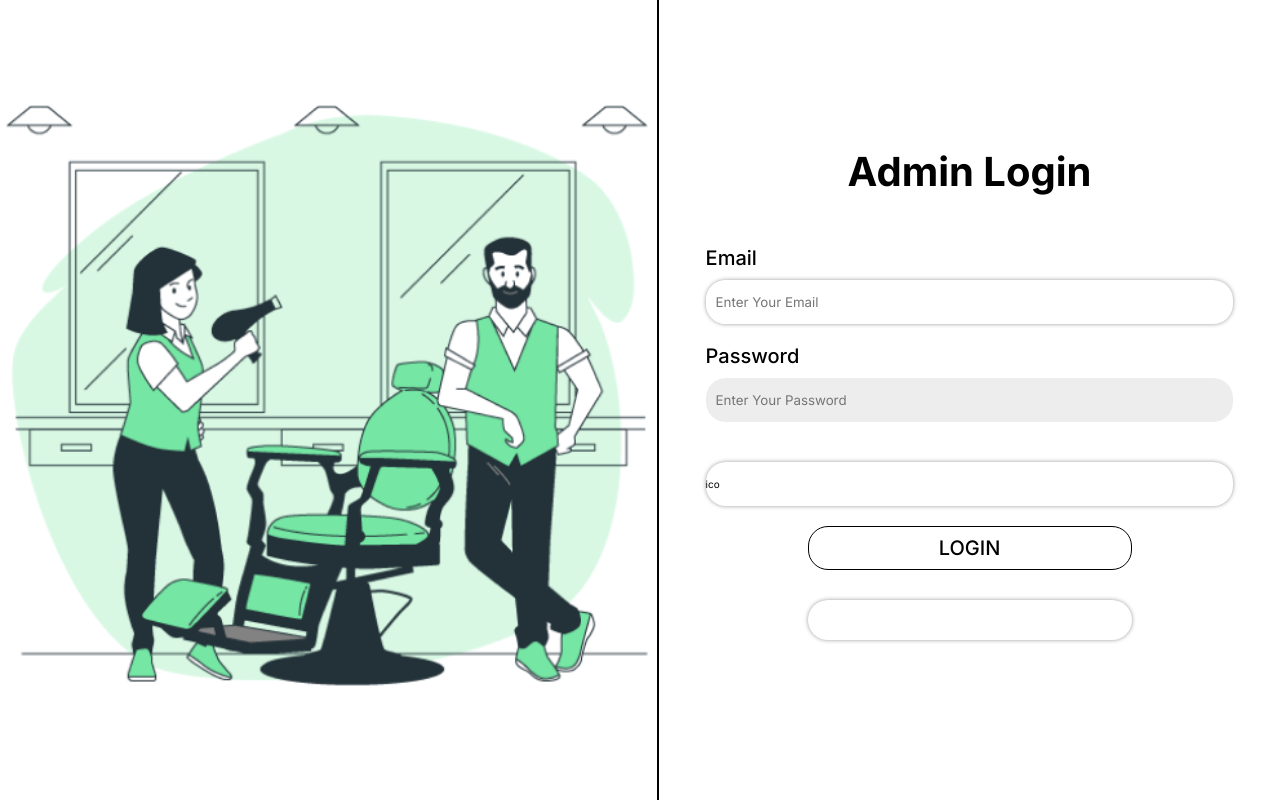
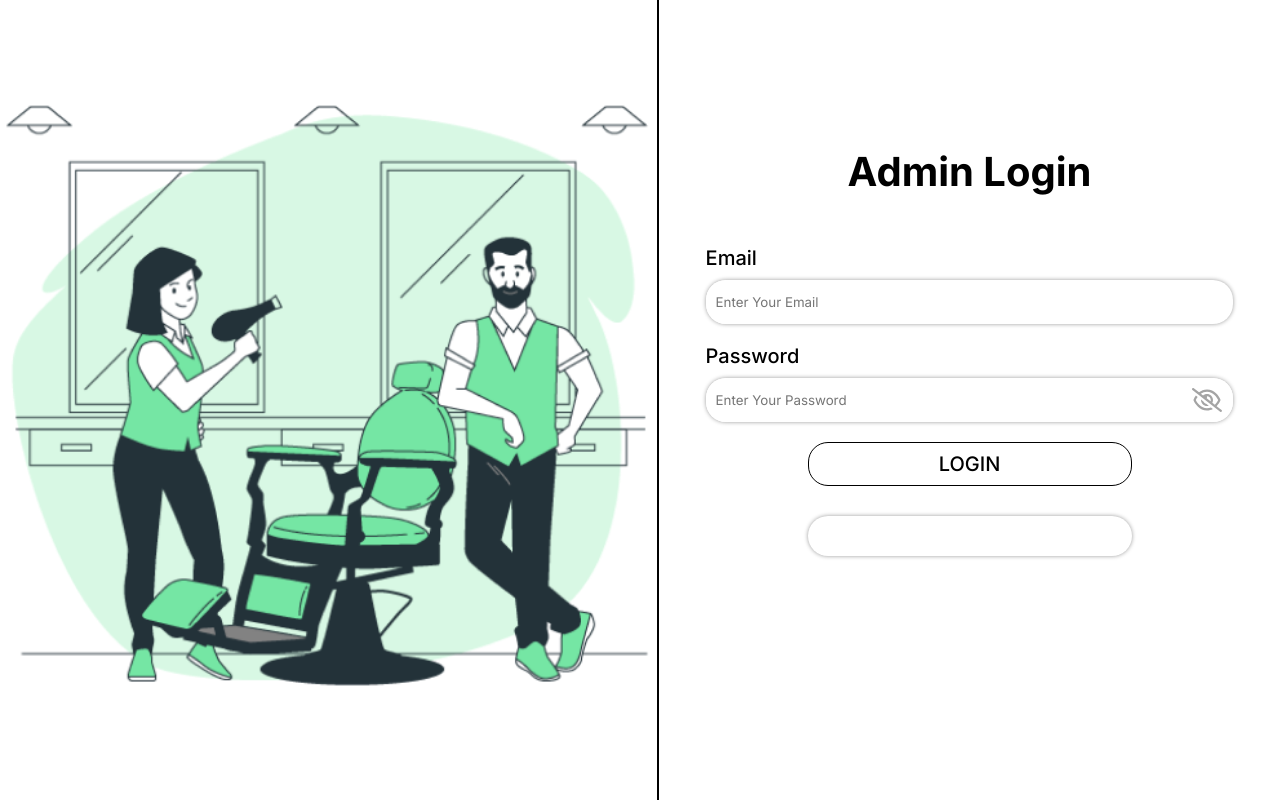
Before and after one commit to TheSagnikKing/kyosksfinal, a React (Vite) app: page / in a window 1280 px wide. Built offline with nearby package versions, Linux system fonts and the light colour scheme.

Commit message:
new adilson changes

```diff
--- a/src/components/AdminSignin/AdminSignin.css
+++ b/src/components/AdminSignin/AdminSignin.css
@@ -150,6 +150,11 @@
         border-radius: 20px;
     }
 
+
+    .password_field>div>div{
+        /* background-color: red !important; */
+        cursor: pointer;
+    }
 
 @media((min-width:430px) and (max-width:940px)){
     .admin__signin__main__container{
--- a/src/components/AdminSignin/AdminSignin.jsx
+++ b/src/components/AdminSignin/AdminSignin.jsx
@@ -8,8 +8,13 @@ import { setAdminCredentials, setAdminToken } from './adminauthSlice'
 import { useDispatch } from 'react-redux'
 import { GoogleLogin } from '@react-oauth/google'
 import { ColorRing } from 'react-loader-spinner'
+import {showEye} from '../../icons'
+import { FaRegEye, FaRegEyeSlash } from 'react-icons/fa6'
+
 
 const AdminSignin = () => {
+
+    console.log(showEye)
 
     const [adminlogin, {
         data,
@@ -42,7 +47,7 @@ const AdminSignin = () => {
             localStorage.setItem('adminkiyosktoken', data?.adminToken)
             localStorage.setItem('adminkiyoskloggin', 'true')
             dispatch(setAdminToken(data))
-            localStorage.setItem("salonSelect","false")
+            localStorage.setItem("salonSelect", "false")
             navigate("/selectsalon")
         } else if (isError) {
             toast.error(error?.data?.message, {
@@ -139,16 +144,18 @@ const AdminSignin = () => {
 
                     </div>
 
+                    <div className='password_field'>
+                        <h1>Password</h1>
+
                         <div>
-                        <h1>Password</h1>
                             <input
                                 type={showPassword ? "text" : "password"}
-                            // type='text'
                                 placeholder='Enter Your Password'
                                 value={password}
                                 onChange={(e) => setPassword(e.target.value)}
                             />
-                        <div onClick={() => setShowPassword((prev) => !prev)}>ico</div>
+                            <div onClick={() => setShowPassword((prev) => !prev)}>{showPassword ? <FaRegEye /> : <FaRegEyeSlash/>}</div>
+                        </div>
                     </div>
 
 
--- a/src/components/Dashboard/Dashboard2.jsx
+++ b/src/components/Dashboard/Dashboard2.jsx
@@ -477,8 +477,8 @@ const Dashboard2 = () => {
                     <div>
                         <p>Email Id: {selectCurrentBarberdata?.foundUser?.email}</p>
                         <p>Contact Number: {selectCurrentBarberdata?.foundUser?.mobileNumber}</p>
-                        <p>Barber Salon Id: {selectCurrentBarberdata?.foundUser?.salonId}</p>
-                        <p>Barber EWT: {selectCurrentBarberdata?.foundUser?.barberEWT}</p>
+                        {/* <p>Barber Salon Id: {selectCurrentBarberdata?.foundUser?.salonId}</p>
+                        <p>Barber EWT: {selectCurrentBarberdata?.foundUser?.barberEWT}</p> */}
                         {barberOnlineCheck ? <p style={{ color: "#03A100" }}>You are currently Online</p> : <p style={{ color: "red" }}>You are currently Offline</p>}
                     </div>
                 </div>
--- a/src/components/QueueList/BarberServeLogin/BarberServeLogin.jsx
+++ b/src/components/QueueList/BarberServeLogin/BarberServeLogin.jsx
@@ -1,7 +1,7 @@
 import React, { useEffect, useState } from 'react'
 import { DropdownIcon } from '../../../icons'
 import './BarberServeLogin.css'
-import { Link, useNavigate,useLocation } from 'react-router-dom'
+import { Link, useNavigate, useLocation } from 'react-router-dom'
 import { useDispatch, useSelector } from 'react-redux'
 
 import toast from 'react-hot-toast'
@@ -13,6 +13,7 @@ import { useBarberLoginKioskMutation, useGoogleBarberLoginKioskMutation, useLazy
 import { selectCurrentAdminInfo } from '../../AdminSignin/adminauthSlice'
 import { setCredentials, setToken } from '../../barber/Signin/barberauthSlice'
 import { useBarberServedQueueMutation } from '../QueueApiSlice'
+import { FaRegEye, FaRegEyeSlash } from 'react-icons/fa6'
 
 const BarberServeLogin = () => {
 
@@ -41,16 +42,16 @@ const BarberServeLogin = () => {
     const [
         servequeuefunction,
         {
-          data:servequeuedata,
-          isSuccess:serverqueueisSuccess,
-          isError:servequeueisError,
-          error:servequeueError,
-          isLoading:servequeueisLoading
+            data: servequeuedata,
+            isSuccess: serverqueueisSuccess,
+            isError: servequeueisError,
+            error: servequeueError,
+            isLoading: servequeueisLoading
         }
     ] = useBarberServedQueueMutation()
 
     useEffect(() => {
-        if(servequeueisError){
+        if (servequeueisError) {
             toast.error(servequeueError?.data?.message, {
                 duration: 3000,
                 style: {
@@ -61,11 +62,11 @@ const BarberServeLogin = () => {
                 },
             });
         }
-      },[servequeueisError])
+    }, [servequeueisError])
 
 
     useEffect(() => {
-        if(serverqueueisSuccess){
+        if (serverqueueisSuccess) {
             toast.success(servequeuedata.message, {
                 duration: 3000,
                 style: {
@@ -76,26 +77,26 @@ const BarberServeLogin = () => {
                 },
             });
 
-          navigate("/queuelist",{ ...location, state: {} });
+            navigate("/queuelist", { ...location, state: {} });
         }
-      },[serverqueueisSuccess,navigate])
+    }, [serverqueueisSuccess, navigate])
 
     const serveQueueHandler = () => {
 
         const confirm = window.confirm("Are you Sure ?")
 
         const queueData = {
-            barberEmail:barberemail,
-            password:password,
+            barberEmail: barberemail,
+            password: password,
             barberId: location?.state?.barberId,
             salonId: adminInfo?.salonId,
             services: location?.state?.services,
             _id: location?.state?._id
         }
 
-        console.log("Console ",queueData)
+        console.log("Console ", queueData)
 
-        if(confirm){
+        if (confirm) {
             servequeuefunction(queueData)
         }
 
@@ -158,6 +159,8 @@ const BarberServeLogin = () => {
         };
     }, []);
 
+    const [showPassword, setShowPassword] = useState(false)
+
     return (
         <main className='barber__signin__main__container'>
             <div className='barber__signin__main__left'>
@@ -195,12 +198,15 @@ const BarberServeLogin = () => {
 
                     <div>
                         <h1>Password</h1>
+                        <div>
                             <input
-                            type="text"
+                                type={showPassword ? "text" : "password"}
                                 placeholder='Enter Your Password'
                                 value={password}
                                 onChange={(e) => setPassword(e.target.value)}
                             />
+                            <div onClick={() => setShowPassword((prev) => !prev)}>{showPassword ? <FaRegEye /> : <FaRegEyeSlash />}</div>
+                        </div>
                     </div>
 
                     <div>
--- a/src/components/QueueList/CancelServeLogin/CancelServeLogin.jsx
+++ b/src/components/QueueList/CancelServeLogin/CancelServeLogin.jsx
@@ -13,6 +13,7 @@ import { useBarberLoginKioskMutation, useGoogleBarberLoginKioskMutation, useLazy
 import { selectCurrentAdminInfo } from '../../AdminSignin/adminauthSlice'
 import { setCredentials, setToken } from '../../barber/Signin/barberauthSlice'
 import { useBarberServedQueueMutation, useCancelQKiyoskMutation } from '../QueueApiSlice'
+import { FaRegEye, FaRegEyeSlash } from 'react-icons/fa6'
 
 const CancelServeLogin = () => {
 
@@ -157,6 +158,8 @@ const CancelServeLogin = () => {
         };
     }, []);
 
+    const [showPassword, setShowPassword] = useState(false)
+
     return (
         <main className='barber__signin__main__container'>
             <div className='barber__signin__main__left'>
@@ -195,12 +198,16 @@ const CancelServeLogin = () => {
 
                     <div>
                         <h1>Password</h1>
-                        <input
-                            type="text"
-                            placeholder='Enter Your Password'
-                            value={password}
-                            onChange={(e) => setPassword(e.target.value)}
-                        />
+
+                        <div>
+                            <input
+                                type={showPassword ? "text" : "password"}
+                                placeholder='Enter Your Password'
+                                value={password}
+                                onChange={(e) => setPassword(e.target.value)}
+                            />
+                            <div onClick={() => setShowPassword((prev) => !prev)}>{showPassword ? <FaRegEye /> : <FaRegEyeSlash />}</div>
+                        </div>
                     </div>
 
                     <div>
--- a/src/components/barber/Signin/Signin.jsx
+++ b/src/components/barber/Signin/Signin.jsx
@@ -10,6 +10,7 @@ import { selectCurrentAdminInfo } from '../../AdminSignin/adminauthSlice'
 import { GoogleLogin } from '@react-oauth/google'
 import { ColorRing } from 'react-loader-spinner'
 import { IoMdHome } from 'react-icons/io'
+import { FaRegEye, FaRegEyeSlash } from 'react-icons/fa6'
 
 const Signin = () => {
 
@@ -166,6 +167,8 @@ const Signin = () => {
         };
     }, []);
 
+    const [showPassword, setShowPassword] = useState(false)
+
     return (
         <main className='barber__signin__main__container'>
             <div className='barber__signin__main__left'>
@@ -204,12 +207,15 @@ const Signin = () => {
 
                     <div>
                         <h1>Password</h1>
+                        <div>
                         <input
-                            type="text"
+                            type={showPassword ? "text" : "password"}
                             placeholder='Enter Your Password'
                             value={password}
                             onChange={(e) => setPassword(e.target.value)}
                         />
+                        <div onClick={() => setShowPassword((prev) => !prev)}>{showPassword ? <FaRegEye /> : <FaRegEyeSlash/>}</div>
+                        </div>
                     </div>
 
                     <div>
--- a/src/icons.js
+++ b/src/icons.js
@@ -1,6 +1,6 @@
 import { IoSettingsSharp } from "react-icons/io5";
 import { IoMdArrowDropdownCircle } from "react-icons/io";
-import { FaCheck, FaPlus } from "react-icons/fa6";
+import { FaCheck, FaPlus, FaRegEyeSlash } from "react-icons/fa6";
 import { RiDeleteBinFill } from "react-icons/ri";
 import { IoArrowBack } from "react-icons/io5"
 import { RxCross2 } from "react-icons/rx";
@@ -12,3 +12,4 @@ export const DeleteIcon = RiDeleteBinFill
 export const BackIcon = IoArrowBack
 export const CheckIcon = FaCheck
 export const CrossIcon = RxCross2
+export const showEye = FaRegEyeSlash
```
Lines whose indentation alone changed are shown as unchanged.
